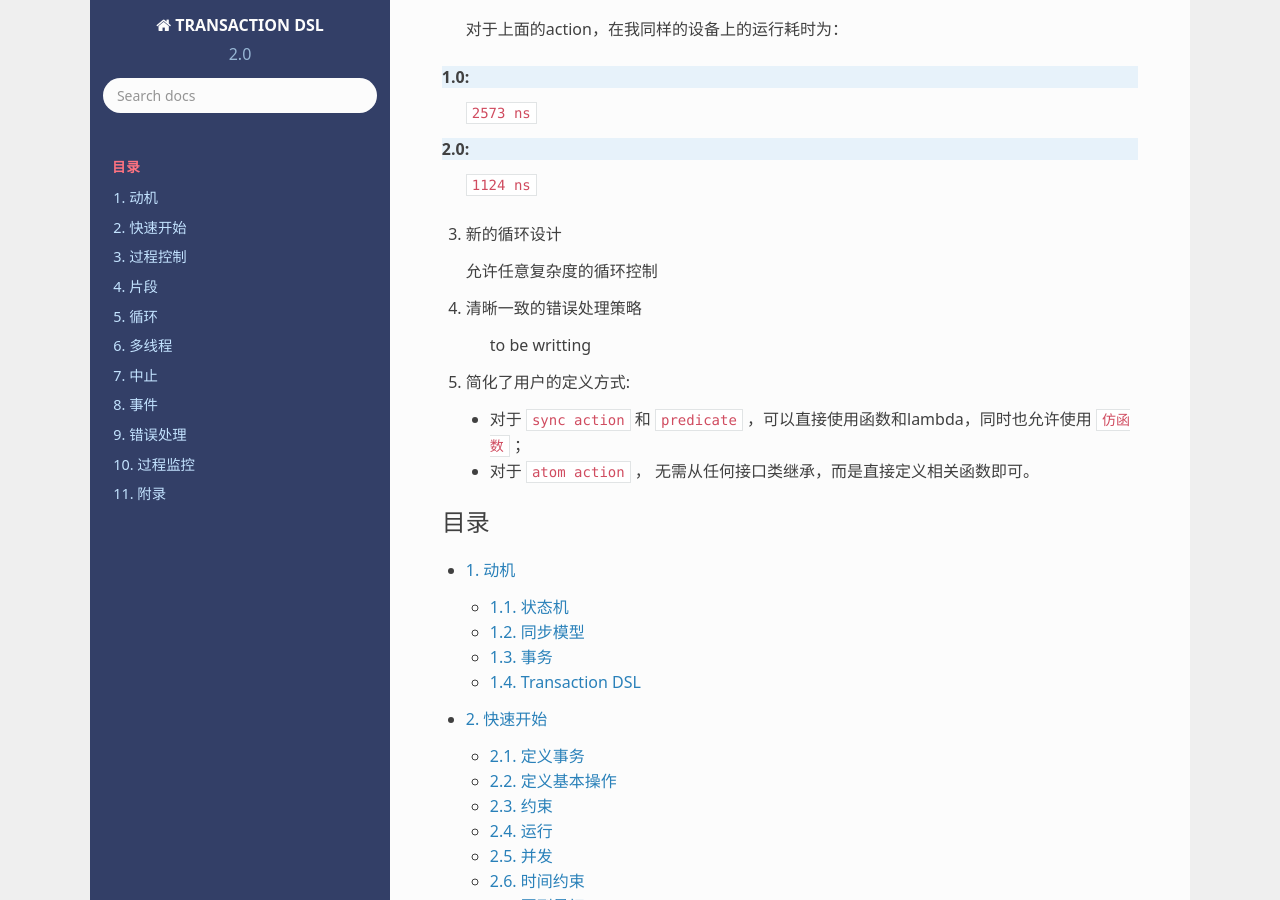
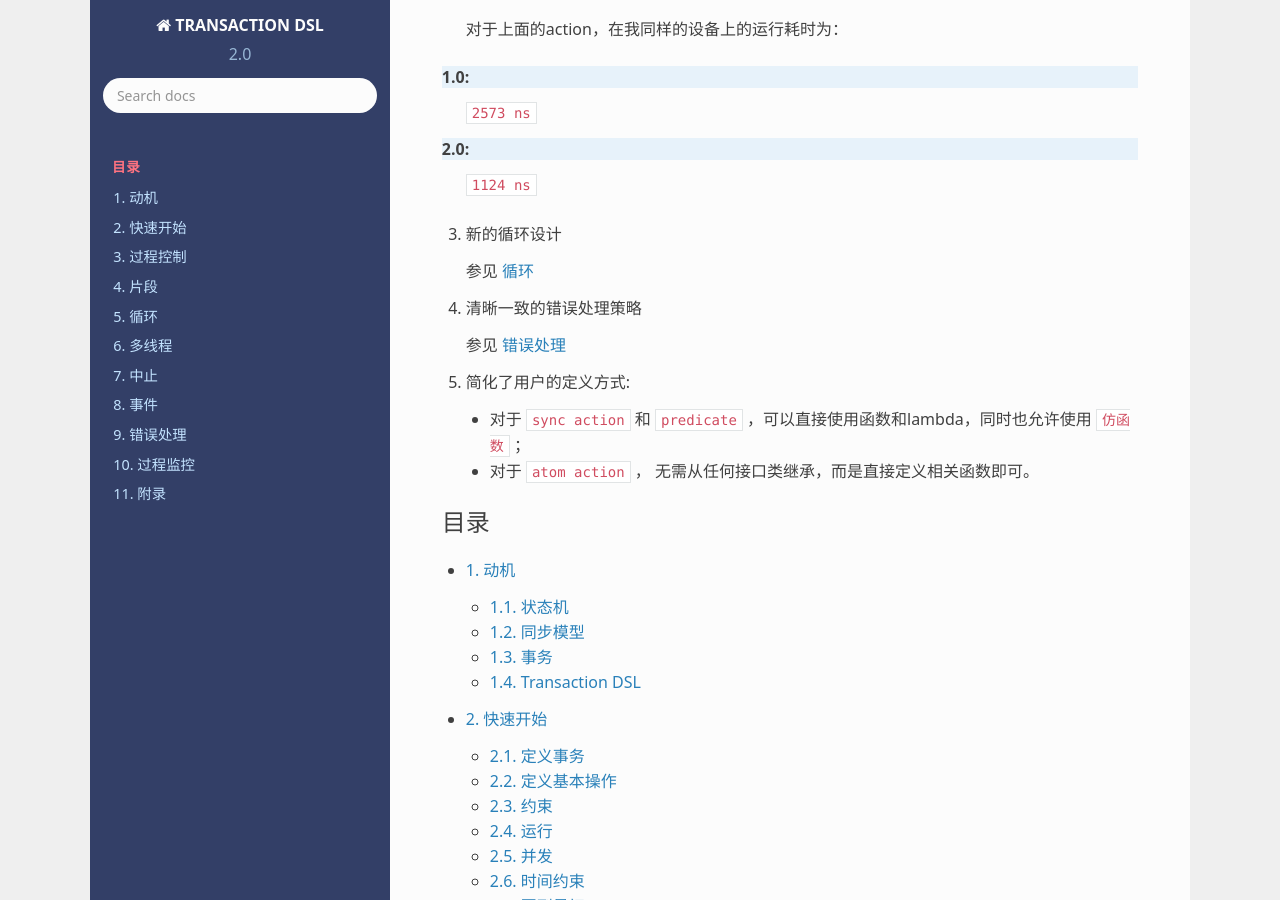
Before and after one commit to godsme/trans-dsl-2, a Sphinx documentation site: the page built from doc/source/index.rst, in a window 1280 px wide and 900 px high, scrolled down 1539 px. Built offline with Sphinx 7.4.7 and the Read the Docs theme 2.0.0, drawn with Linux system fonts in a browser that asks for light colours; formulas are drawn with MathJax 3.

Commit message:
refactored doc

```diff
--- a/doc/source/error-handling.rst
+++ b/doc/source/error-handling.rst
@@ -1,3 +1,5 @@
+.. _error-handling:
+
 错误处理
 =========
 
--- a/doc/source/index.rst
+++ b/doc/source/index.rst
@@ -72,11 +72,11 @@ Transaction DSL简介
 
 3. 新的循环设计
 
-   允许任意复杂度的循环控制
+   参见 :ref:`loop`
 
 4. 清晰一致的错误处理策略
 
-    to be writting
+   参见 :ref:`error-handling`
 
 5. 简化了用户的定义方式:
 
--- a/doc/source/loop.rst
+++ b/doc/source/loop.rst
@@ -1,3 +1,5 @@
+.. _loop:
+
 循环
 =====
 
```
Also changed, not shown: 1 other file.
